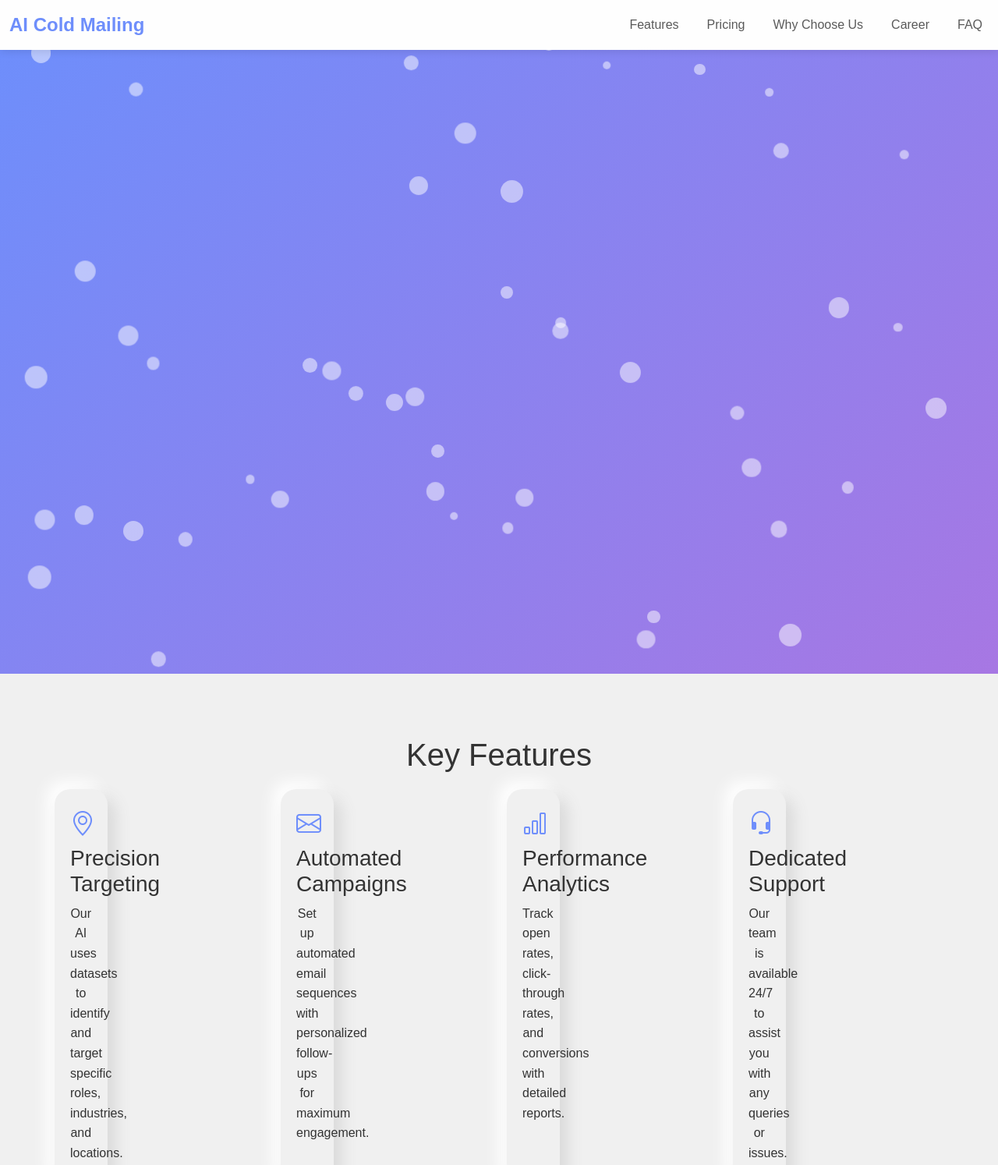
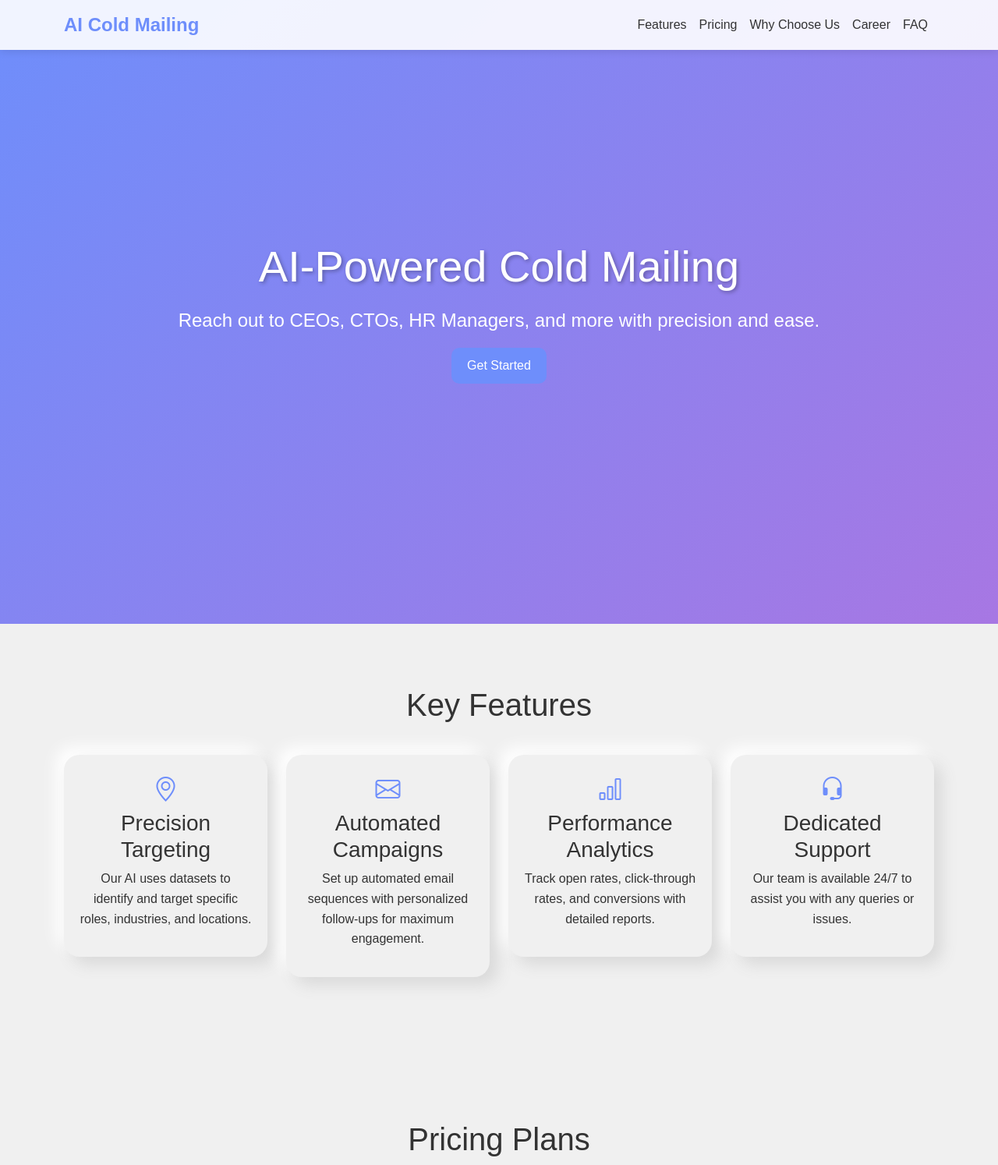
Before and after one commit to Tejaso7/AI-MAILS, a plain HTML site: page index.html in a window 1280 px wide. Shown: the top 1494 px of the page at 78% size. Drawn offline with nearby package versions, Linux system fonts and the light colour scheme.

Commit message:
Update index.html

```diff
--- a/index.html
+++ b/index.html
@@ -19,86 +19,42 @@
       background: #f0f0f0;
       color: #333;
       line-height: 1.6;
-      overflow-x: hidden;
     }
     /* Navigation Bar */
     nav {
-      position: fixed;
-      top: 0;
-      width: 100%;
       background: rgba(255, 255, 255, 0.9);
       box-shadow: 0 2px 10px rgba(0, 0, 0, 0.1);
-      z-index: 1000;
-      padding: 10px 20px;
     }
     nav .logo {
       font-size: 1.5rem;
       font-weight: bold;
       color: #6e8efb;
     }
-    nav ul {
-      list-style: none;
-      display: flex;
-      gap: 20px;
-      margin: 0;
-    }
-    nav ul li a {
-      text-decoration: none;
+    nav .navbar-nav .nav-link {
       color: #333;
       font-weight: 500;
       transition: color 0.3s ease;
     }
-    nav ul li a:hover {
+    nav .navbar-nav .nav-link:hover {
       color: #6e8efb;
     }
     /* Header Section */
     header {
-      position: relative;
+      background: linear-gradient(135deg, #6e8efb, #a777e3);
       height: 100vh;
       display: flex;
       justify-content: center;
       align-items: center;
       text-align: center;
-      overflow: hidden;
+      color: #fff;
     }
     header h1 {
-      font-size: 4rem;
-      color: #fff;
+      font-size: 3.5rem;
       text-shadow: 2px 2px 5px rgba(0, 0, 0, 0.3);
-      z-index: 2;
     }
     header p {
       font-size: 1.5rem;
-      color: #fff;
       margin-top: 1rem;
-      z-index: 2;
-    }
-    .background-particles {
-      position: absolute;
-      top: 0;
-      left: 0;
-      width: 100%;
-      height: 100%;
-      background: linear-gradient(135deg, #6e8efb, #a777e3);
-      z-index: 1;
-      overflow: hidden;
-    }
-    .particle {
-      position: absolute;
-      background: rgba(255, 255, 255, 0.5);
-      border-radius: 50%;
-      animation: float 10s infinite ease-in-out;
-    }
-    @keyframes float {
-      0% {
-        transform: translateY(0) translateX(0);
-      }
-      50% {
-        transform: translateY(-20px) translateX(20px);
-      }
-      100% {
-        transform: translateY(0) translateX(0);
-      }
     }
     /* Neumorphism Design */
     .neumorphism {
@@ -114,20 +70,15 @@
     }
     /* Sections */
     section {
-      padding: 80px 20px;
+      padding: 80px 0;
       text-align: center;
     }
     section h2 {
       font-size: 2.5rem;
-      margin-bottom: 20px;
+      margin-bottom: 40px;
       color: #333;
     }
     /* Features Section */
-    .feature-grid {
-      display: grid;
-      grid-template-columns: repeat(auto-fit, minmax(250px, 1fr));
-      gap: 20px;
-    }
     .feature-card {
       background: #f0f0f0;
       border-radius: 20px;
@@ -140,16 +91,12 @@
       box-shadow: 15px 15px 30px #d9d9d9, -15px -15px 30px #ffffff;
     }
     .feature-card .icon {
-      width: 50px;
-      height: 50px;
+      font-size: 2rem;
+      color: #6e8efb;
       margin-bottom: 10px;
     }
     /* Pricing Section */
     .pricing-card {
-      display: inline-block;
-      width: 300px;
-      margin: 20px;
-      vertical-align: top;
       background: #f0f0f0;
       border-radius: 20px;
       padding: 20px;
@@ -241,26 +188,12 @@
       text-align: center;
       padding: 20px;
     }
-    @media (max-width: 768px) {
-      header h1 {
-        font-size: 3rem;
-      }
-      header p {
-        font-size: 1.2rem;
-      }
-      section h2 {
-        font-size: 2rem;
-      }
-      .pricing-card {
-        width: 100%;
-      }
-    }
   </style>
 </head>
 <body>
   <!-- Navigation Bar -->
-  <nav class="navbar navbar-expand-lg navbar-light">
-    <div class="container-fluid">
+  <nav class="navbar navbar-expand-lg navbar-light fixed-top">
+    <div class="container">
       <a class="navbar-brand logo" href="#">AI Cold Mailing</a>
       <button class="navbar-toggler" type="button" data-bs-toggle="collapse" data-bs-target="#navbarNav" aria-controls="navbarNav" aria-expanded="false" aria-label="Toggle navigation">
         <span class="navbar-toggler-icon"></span>
@@ -279,10 +212,7 @@
 
   <!-- Header Section -->
   <header>
-    <div class="background-particles">
-      <!-- Particles will be added dynamically -->
-    </div>
-    <div>
+    <div class="container">
       <h1>AI-Powered Cold Mailing</h1>
       <p>Reach out to CEOs, CTOs, HR Managers, and more with precision and ease.</p>
       <a href="#pricing" class="cta-button">Get Started</a>
@@ -292,26 +222,34 @@
   <!-- Features Section -->
   <section id="features" class="container">
     <h2>Key Features</h2>
-    <div class="row feature-grid">
-      <div class="col-md-3 feature-card neumorphism">
-        <i class="bi bi-geo-alt icon" style="font-size: 2rem; color: #6e8efb;"></i>
+    <div class="row">
+      <div class="col-md-3 mb-4">
+        <div class="feature-card neumorphism">
+          <i class="bi bi-geo-alt icon"></i>
           <h3>Precision Targeting</h3>
           <p>Our AI uses datasets to identify and target specific roles, industries, and locations.</p>
         </div>
-      <div class="col-md-3 feature-card neumorphism">
-        <i class="bi bi-envelope icon" style="font-size: 2rem; color: #6e8efb;"></i>
+      </div>
+      <div class="col-md-3 mb-4">
+        <div class="feature-card neumorphism">
+          <i class="bi bi-envelope icon"></i>
           <h3>Automated Campaigns</h3>
           <p>Set up automated email sequences with personalized follow-ups for maximum engagement.</p>
         </div>
-      <div class="col-md-3 feature-card neumorphism">
-        <i class="bi bi-bar-chart icon" style="font-size: 2rem; color: #6e8efb;"></i>
+      </div>
+      <div class="col-md-3 mb-4">
+        <div class="feature-card neumorphism">
+          <i class="bi bi-bar-chart icon"></i>
           <h3>Performance Analytics</h3>
           <p>Track open rates, click-through rates, and conversions with detailed reports.</p>
         </div>
-      <div class="col-md-3 feature-card neumorphism">
-        <i class="bi bi-headset icon" style="font-size: 2rem; color: #6e8efb;"></i>
+      </div>
+      <div class="col-md-3 mb-4">
+        <div class="feature-card neumorphism">
+          <i class="bi bi-headset icon"></i>
           <h3>Dedicated Support</h3>
           <p>Our team is available 24/7 to assist you with any queries or issues.</p>
+        </div>
       </div>
     </div>
   </section>
@@ -320,23 +258,29 @@
   <section id="pricing" class="container">
     <h2>Pricing Plans</h2>
     <div class="row">
-      <div class="col-md-4 pricing-card neumorphism">
+      <div class="col-md-4 mb-4">
+        <div class="pricing-card neumorphism">
           <h3>Starter Plan</h3>
           <p>₹500 for 100 emails</p>
           <p>Target CEOs/CTOs of a specific industry and location.</p>
           <a href="#" class="cta-button">Get Started</a>
         </div>
-      <div class="col-md-4 pricing-card neumorphism">
+      </div>
+      <div class="col-md-4 mb-4">
+        <div class="pricing-card neumorphism">
           <h3>Pro Plan</h3>
           <p>₹1500 for 500 emails</p>
           <p>Advanced targeting options and priority support.</p>
           <a href="#" class="cta-button">Get Started</a>
         </div>
-      <div class="col-md-4 pricing-card neumorphism">
+      </div>
+      <div class="col-md-4 mb-4">
+        <div class="pricing-card neumorphism">
           <h3>Enterprise Plan</h3>
           <p>Custom packages for large-scale campaigns.</p>
           <p>Contact us for a tailored solution.</p>
           <a href="contact.html" class="cta-button">Contact Us</a>
+        </div>
       </div>
     </div>
   </section>
@@ -344,7 +288,7 @@
   <!-- Why Choose Us Section -->
   <section id="why-choose-us" class="container">
     <h2>Why Choose Us?</h2>
-    <div class="why-choose-us neumorphism">
+    <div class="why-choose-us neumorphism p-4">
       <h3>AI-Powered Precision</h3>
       <p>Our advanced AI algorithms ensure your emails reach the right people at the right time, maximizing your outreach efficiency.</p>
       <h3>Secure and Reliable</h3>
@@ -356,7 +300,7 @@
 
   <!-- Career Section -->
   <section id="career" class="container">
-    <div class="career-section neumorphism">
+    <div class="career-section neumorphism p-4">
       <h2>Your Career Growth Starts Here</h2>
       <p>Looking to land your dream job or ace interviews? At TS Enterprises, we offer expert career guidance and AI-driven tools to help you achieve success.</p>
       <p>Book a free call to discuss your career growth and explore how our strategies can give you a competitive edge. This might also help your friends or relatives—feel free to share!</p>
@@ -395,19 +339,5 @@
 
   <!-- Bootstrap JS -->
   <script src="https://cdn.jsdelivr.net/npm/bootstrap@5.3.0-alpha1/dist/js/bootstrap.bundle.min.js"></script>
-  <script>
-    // Add more particles dynamically
-    const particlesContainer = document.querySelector('.background-particles');
-    for (let i = 0; i < 50; i++) {
-      const particle = document.createElement('div');
-      particle.classList.add('particle');
-      particle.style.width = `${Math.random() * 20 + 10}px`;
-      particle.style.height = particle.style.width;
-      particle.style.top = `${Math.random() * 100}%`;
-      particle.style.left = `${Math.random() * 100}%`;
-      particle.style.animationDuration = `${Math.random() * 5 + 5}s`;
-      particlesContainer.appendChild(particle);
-    }
-  </script>
 </body>
 </html>
```
Lines whose indentation alone changed are shown as unchanged.
